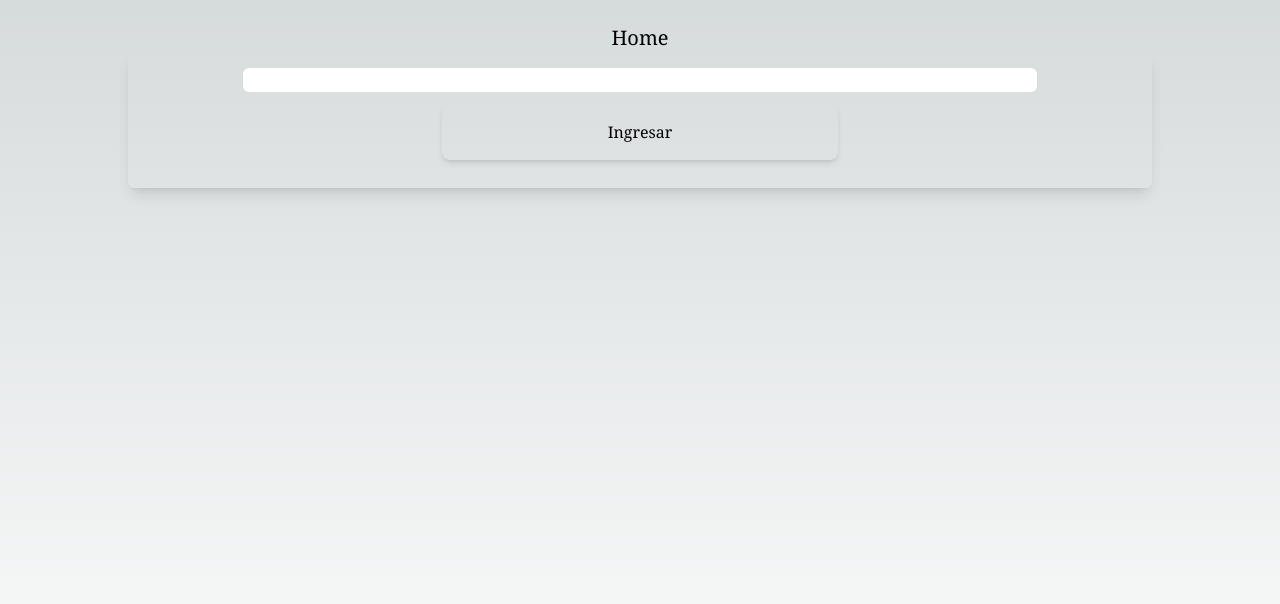
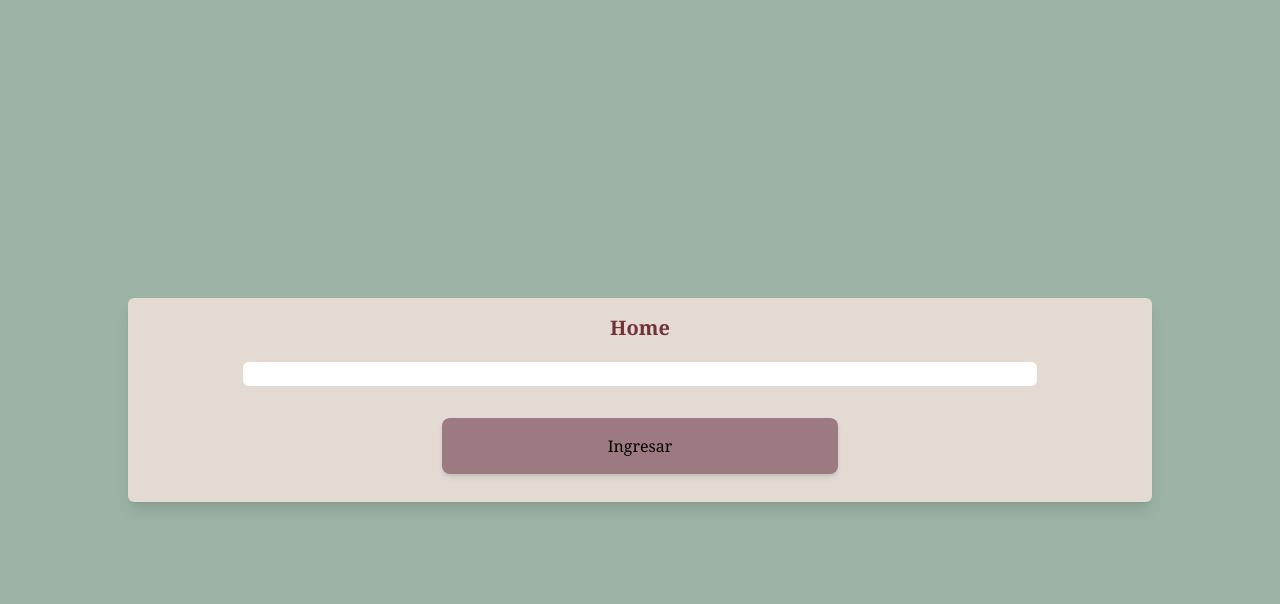
Before and after one commit to Andresrodp/web-wedding, a Next.js app in the folder client/: page / in a window 1280 px wide. Shown: the top 604 px of the page. Built offline with nearby package versions, Linux system fonts and the light colour scheme.

Commit message:
fotos definitivas y mejora en el inicio

```diff
--- a/client/src/pages/content/[id]/index.jsx
+++ b/client/src/pages/content/[id]/index.jsx
@@ -5,6 +5,11 @@ import SaltoLinea from "@/components/saltoLinea.jsx";
 import SaludoInicial from "@/components/saludoInicial";
 import InfoBoda from "@/components/infoBoda";
 import Regalos from "@/components/regalos"
+import slider1 from "../../../../assets/images/slider-1.jpg";
+import slider2 from "../../../../assets/images/slider-2.jpg";
+import slider3 from "../../../../assets/images/slider-3.jpg";
+import slider4 from "../../../../assets/images/slider-4.jpg";
+import slider5 from "../../../../assets/images/slider-5.jpg";
 
 const content = () => {
   const router = useRouter()
@@ -17,18 +22,21 @@ const content = () => {
       <div className="h-24 w-full">
         <Image src={img} className="h-full w-full object-cover" alt="titulo" />
       </div>
-      <div className="snap-mandatory snap-x h-2/6 w-full flex items-center justify-start gap-1 overflow-scroll xl:flex xl:h-4/5 xl:w-full xl:gap-2 xl:overflow-scroll xl:items-start">
+      <div className="snap-mandatory snap-x h-4/6 w-full flex items-center justify-start gap-1 overflow-scroll xl:flex xl:h-4/5 xl:w-full xl:gap-2 xl:overflow-scroll xl:items-start">
         <div className="bg-cover w-4/5 h-full shrink-0 snap-center rounded-md xl:w-4/5 xl:h-3/5 xl:aspect-video">
-          <img className="aspect-video object-cover rounded-md xl:object-cover xl:aspect-video " src="https://static.nationalgeographic.es/files/styles/image_3200/public/panda%2001.webp?w=710&h=1065" alt="" />
+          <Image className="aspect-video object-cover rounded-md xl:object-cover xl:aspect-video " src={slider1} alt="" />
         </div>
         <div className="w-4/5 h-full shrink-0 snap-center bg-cover rounded-md">
-          <img className="aspect-video object-cover rounded-md xl:aspect-video" src="https://static.nationalgeographic.es/files/styles/image_3200/public/Panda%2002.webp?w=1190&h=792&q=100" alt="" />
+          <Image className="aspect-video object-cover object-top rounded-md xl:aspect-video" src={slider2} alt="" />
         </div>
         <div className="bg-cover w-4/5 h-full shrink-0 snap-center rounded-md">
-          <img className="aspect-video object-cover rounded-md xl:aspect-video" src="https://static.nationalgeographic.es/files/styles/image_3200/public/panda%2001.webp?w=710&h=1065" alt="" />
+          <Image className="aspect-video object-cover object-top rounded-md xl:aspect-video" src={slider3} alt="" />
         </div>
         <div className="bg-cover w-4/5 h-full shrink-0 snap-center rounded-md">
-          <img className="aspect-video object-cover rounded-md xl:aspect-video" src="https://static.nationalgeographic.es/files/styles/image_3200/public/Panda%2002.webp?w=1190&h=792&q=100" alt="" />
+          <Image className="aspect-video object-cover rounded-md xl:aspect-video" src={slider4} alt="" />
+        </div>
+        <div className="bg-cover w-4/5 h-full shrink-0 snap-center rounded-md">
+          <Image className="aspect-video object-cover rounded-md xl:aspect-video" src={slider5} alt="" />
         </div>
       </div>
       <SaltoLinea />
--- a/client/src/pages/index.js
+++ b/client/src/pages/index.js
@@ -1,5 +1,5 @@
 import { useRouter } from 'next/router'
-
+import portada from '../../assets/images/portada.jpg'
 export default function Home() {
   const router = useRouter()
 
@@ -9,11 +9,11 @@ export default function Home() {
     router.push(`/content/${code}`)
   }
   return (
-    <div className="flex flex-col w-full py-6 items-center bg-gradient-to-tr from-slate-100 to-slate-600 h-screen bg-zinc-100 font-serif">
-      <h1 className="text-blue-900 text-xl font-medium">Home</h1>
-      <form onSubmit={(e) => handleSubmit(e)} className="flex flex-col w-4/5 p-4 items-center rounded-md shadow-lg bg-slate-400 shadow-slate-500">
-        <input className="rounded-md w-4/5 text-slate-950 " type="text" />
-        <button className="my-3 w-2/5 px-2 py-4 bg-gradient-to-r from-slate-500 to-slate-900 rounded-lg shadow-md shadow-stone-700/50 hover:bg-stone-200 transition active:translate-y-1" type="submit">Ingresar</button>
+    <div className="flex flex-col w-full justify-center bg-secondary bg-cover py-6 items-center h-screen font-serif">
+      <form onSubmit={(e) => handleSubmit(e)} className="flex flex-col w-4/5 p-4 gap-5 items-center rounded-md shadow-lg bg-primary">
+      <label className="text-xl text-quinary font-bold ">Home</label>
+        <input className="rounded-md w-4/5 text-quinary" type="text" />
+        <button className="my-3 w-2/5 px-2 py-4 rounded-lg shadow-md bg-quaternary transition active:translate-y-1" type="submit">Ingresar</button>
       </form>
     </div>
   )
```
